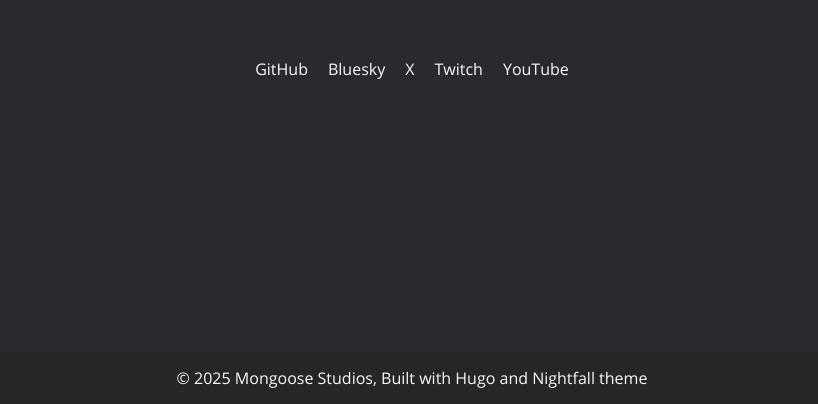
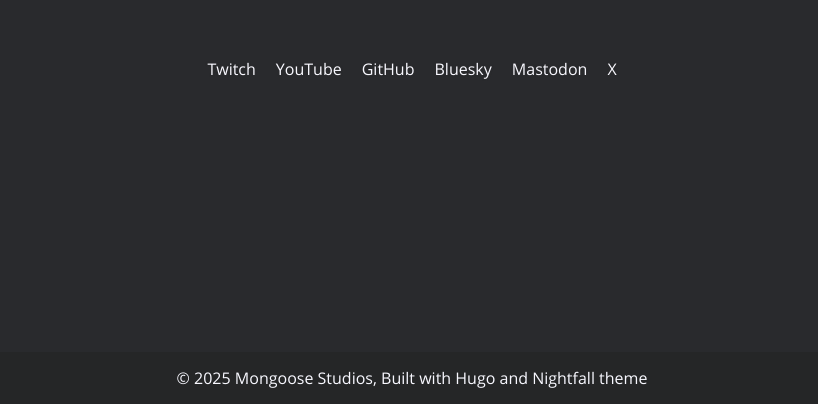
Before and after one commit to MongooseStudios/MongooseStudios.github.io, a plain HTML site: page index.html in a window 1280 px wide. Shown: the part 396-800 px from the top of the page, without its empty margins (228-1046 px from the left). Drawn offline with Linux system fonts and the light colour scheme.

Commit message:
deploy: MongooseStudios/blog@79d81e46400cf037985f050ac54650dfb7b44064

```diff
--- a/index.html
+++ b/index.html
@@ -1,5 +1,5 @@
 <!doctype html><html lang=en-us><head><title>Home | Mongoose Studios
 </title><meta charset=utf-8><meta name=viewport content="width=device-width,initial-scale=1"><meta name=description content="The official blog of Mongoose Studios"><meta name=generator content="Hugo 0.147.2"><link rel=canonical href=/><link href=/index.xml rel=alternate type=application/rss+xml title="Mongoose Studios"><link href=/index.xml rel=feed type=application/rss+xml title="Mongoose Studios"><link href=/css/style.min.7024c1556976f6f1d9597254a652a2a9e5d76cdcedd13b379120155e92c9391c.css rel=stylesheet></head><body><div class=flexWrapper><header class=headerWrapper><div class=header><div><a class=terminal href=/><span>MongooseStudios@github.io ~ $</span></a></div><input class=side-menu type=checkbox id=side-menu>
-<label class=hamb for=side-menu><span class=hamb-line></span></label><nav class=headerLinks><ul><li><a href=/about title>~/about</a></li><li><a href=/posts title>~/blog</a></li></ul></nav></div></header><div class="content vertical"><main class=main><div class=indexWrapper><div><h1 class=indexHeader>Mongoose Studios</h1></div><div class=socialNavbar><ul><li><a href=https://github.com/mongoosestudios target=_blank aria-label="GitHub Profile" rel=nofollow>GitHub</a></li><li><a href=https://bsky.app/profile/mongoosestudios.bsky.social target=_blank aria-label="Bluesky Profile" rel=nofollow>Bluesky</a></li><li><a href=https://x.com/Mongoose_Studio target=_blank aria-label="X Profile" rel=nofollow>X</a></li><li><a href=https://twitch.tv/mongoosestudios target=_blank aria-label="Twitch Stream Page" rel=nofollow>Twitch</a></li><li><a href=https://www.youtube.com/@Mongoose_Studio target=_blank aria-label="YouTube Page" rel=nofollow>YouTube</a></li></ul></div></div></main></div><footer class=footer><span>© 2025 Mongoose Studios, Built with
+<label class=hamb for=side-menu><span class=hamb-line></span></label><nav class=headerLinks><ul><li><a href=/about title>~/about</a></li><li><a href=/posts title>~/blog</a></li></ul></nav></div></header><div class="content vertical"><main class=main><div class=indexWrapper><div><h1 class=indexHeader>Mongoose Studios</h1></div><div class=socialNavbar><ul><li><a href=https://twitch.tv/mongoosestudios target=_blank aria-label="Twitch Stream Page" rel=nofollow>Twitch</a></li><li><a href=https://www.youtube.com/@Mongoose_Studio target=_blank aria-label="YouTube Page" rel=nofollow>YouTube</a></li><li><a href=https://github.com/mongoosestudios target=_blank aria-label="GitHub Profile" rel=nofollow>GitHub</a></li><li><a href=https://bsky.app/profile/mongoosestudios.bsky.social target=_blank aria-label="Bluesky Profile" rel=nofollow>Bluesky</a></li><li><a href=https://hachyderm.io/@MongooseStudios target=_blank aria-label="Bluesky Profile" rel=me>Mastodon</a></li><li><a href=https://x.com/Mongoose_Studio target=_blank aria-label="X Profile" rel=nofollow>X</a></li></ul></div></div></main></div><footer class=footer><span>© 2025 Mongoose Studios, Built with
 <a href=https://gohugo.io class=footerLink>Hugo</a> and
 <a href=https://github.com/LordMathis/hugo-theme-nightfall class=footerLink>Nightfall</a> theme</span></footer></div></body></html>
```
